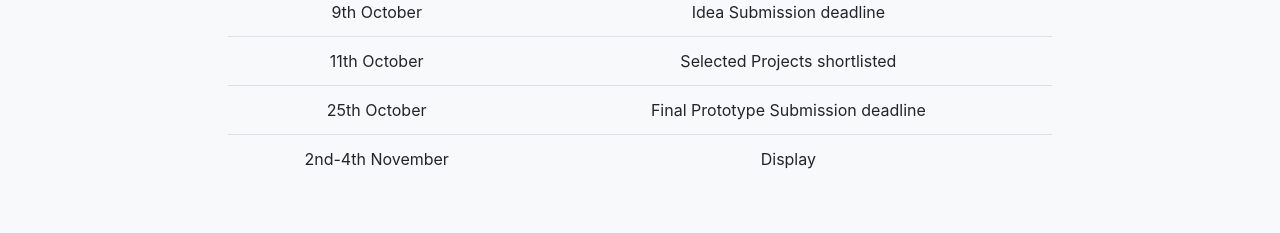
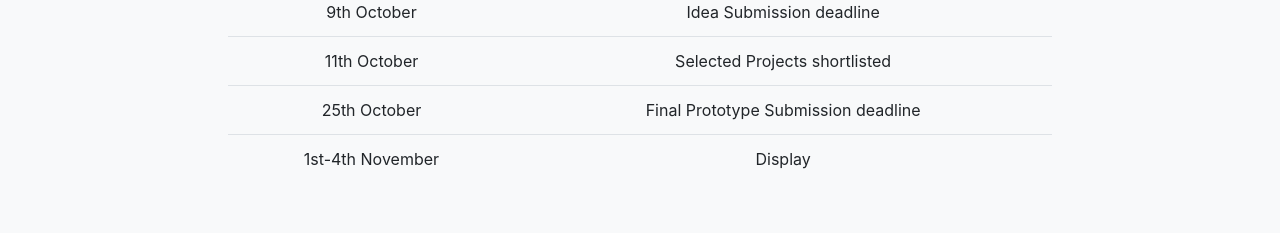
Before and after one commit to AnirbanBanik1998/Science-X, a website with bundled scripts: page index.html in a window 1280 px wide. Shown: the part 3540-3773 px from the top of the page. Built offline with nearby package versions, Linux system fonts and the light colour scheme.

Commit message:
Changed date

```diff
--- a/index.html
+++ b/index.html
@@ -219,7 +219,7 @@
               <td class="text-black mb-0">Final Prototype Submission deadline</td>
             </tr>
             <tr>
-              <td class="text-black mb-0">2nd-4th November</td>
+              <td class="text-black mb-0">1st-4th November</td>
               <td class="text-black mb-0">Display</td>
             </tr>
           </tbody>
```
